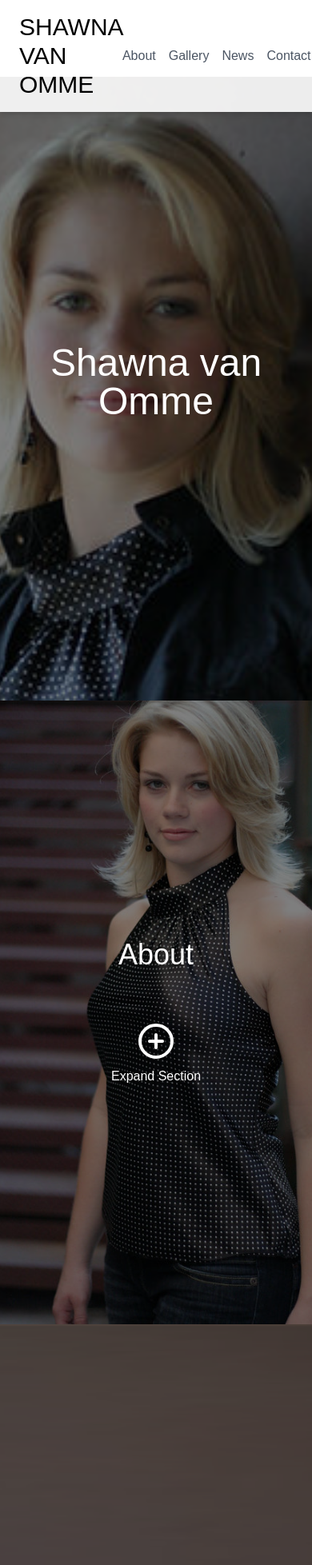
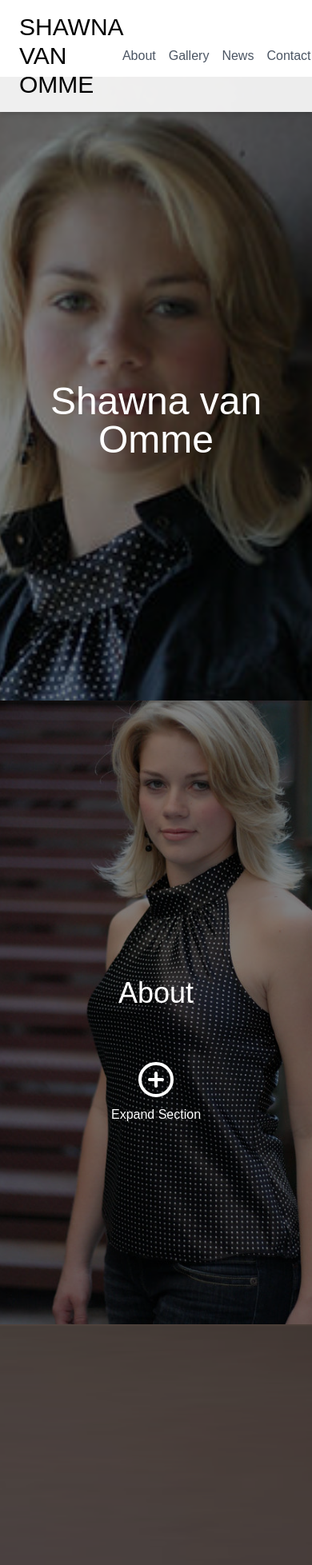
Before and after one commit to madmanvo/svowebsite, a Next.js app: page / in a window 390 px wide. Shown: the top 1957 px of the page at 80% size. Built offline with nearby package versions, Linux system fonts and the light colour scheme.

Commit message:
cell fix

```diff
--- a/app/page.tsx
+++ b/app/page.tsx
@@ -28,7 +28,7 @@ const HomePage = () => {
       {/* Main Hero Section */}
       <main className="pt-24">
         {/* Hero Section */}
-        <section className="relative h-[calc(100vh-4rem)] bg-gray-800 bg-fixed bg-cover bg-top" style={{ backgroundImage: 'url("/images/svo1new.png")' }}>
+        <section className="relative h-[calc(100vh-4rem)] bg-gray-800 bg-fixed bg-cover bg-top pt-24 md:pt-0" style={{ backgroundImage: 'url("/images/svo1new.png")' }}>
           <div className="absolute inset-0 bg-black bg-opacity-50 z-10"></div>
           <div className="relative z-20 h-full flex flex-col justify-center items-center text-center text-white px-4">
             <h1 className="text-5xl md:text-6xl font-light mb-4 font-lato">Shawna van Omme</h1>
@@ -36,7 +36,7 @@ const HomePage = () => {
         </section>
 
         {/* About Section */}
-        <section id="about" className="relative h-[calc(100vh-4rem)] bg-gray-800 bg-fixed bg-cover bg-top" style={{ backgroundImage: 'url("/images/svoabout.png")' }}>
+        <section id="about" className="relative h-[calc(100vh-4rem)] bg-gray-800 bg-fixed bg-cover bg-top pt-24 md:pt-0" style={{ backgroundImage: 'url("/images/svoabout.png")' }}>
           <div className="absolute inset-0 bg-black bg-opacity-50 z-10"></div>
           <div className="relative z-20 h-full flex flex-col justify-center items-center text-center text-white px-4">
             <h2 className="text-4xl md:text-5xl font-light mb-4 font-lato">About</h2>
@@ -64,7 +64,7 @@ const HomePage = () => {
         </section>
 
         {/* Gallery Section */}
-        <section id="gallery" className="relative h-[calc(100vh-4rem)] bg-gray-800 bg-fixed bg-cover bg-top" style={{ backgroundImage: 'url("/images/gallerypic.png")' }}>
+        <section id="gallery" className="relative h-[calc(100vh-4rem)] bg-gray-800 bg-fixed bg-cover bg-top pt-24 md:pt-0" style={{ backgroundImage: 'url("/images/gallerypic.png")' }}>
           <div className="absolute inset-0 bg-black bg-opacity-50 z-10"></div>
           <div className="relative z-20 h-full flex flex-col justify-center items-center text-center text-white px-4">
             <h2 className="text-4xl md:text-5xl font-light mb-4 font-lato">Gallery</h2>
@@ -86,7 +86,7 @@ const HomePage = () => {
         </section>
 
         {/* News Section */}
-        <section id="news" className="relative h-[calc(100vh-4rem)] bg-gray-800 bg-fixed bg-cover bg-top" style={{ backgroundImage: 'url("/images/page3-1000-full.jpg")' }}>
+        <section id="news" className="relative h-[calc(100vh-4rem)] bg-gray-800 bg-fixed bg-cover bg-top pt-24 md:pt-0" style={{ backgroundImage: 'url("/images/page3-1000-full.jpg")' }}>
           <div className="absolute inset-0 bg-black bg-opacity-50 z-10"></div>
           <div className="relative z-20 h-full flex flex-col justify-center items-center text-center text-white px-4">
             <h2 className="text-4xl md:text-5xl font-light mb-4 font-lato">News</h2>
@@ -108,7 +108,7 @@ const HomePage = () => {
         </section>
 
         {/* Contact Section */}
-        <section id="contact" className="relative h-[calc(100vh-4rem)] bg-gray-800 bg-fixed bg-cover bg-top" style={{ backgroundImage: 'url("/images/main_hshot.png")' }}>
+        <section id="contact" className="relative h-[calc(100vh-4rem)] bg-gray-800 bg-fixed bg-cover bg-top pt-24 md:pt-0" style={{ backgroundImage: 'url("/images/main_hshot.png")' }}>
           <div className="absolute inset-0 bg-black bg-opacity-50 z-10"></div>
           <div className="relative z-20 h-full flex flex-col justify-center items-center text-center text-white px-4">
             <h2 className="text-4xl md:text-5xl font-light mb-4 font-lato">Contact</h2>
```
